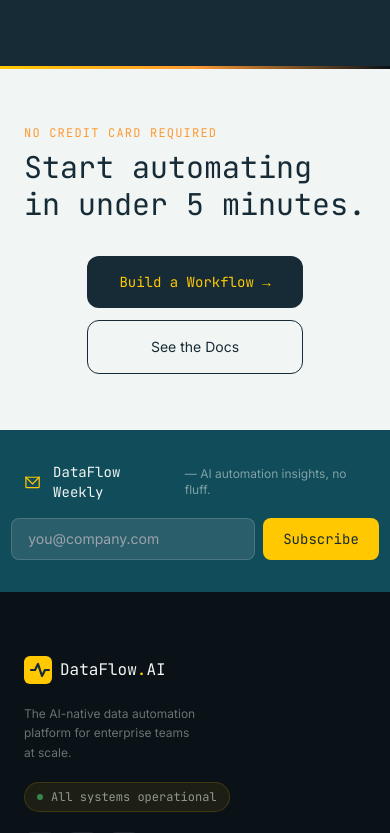
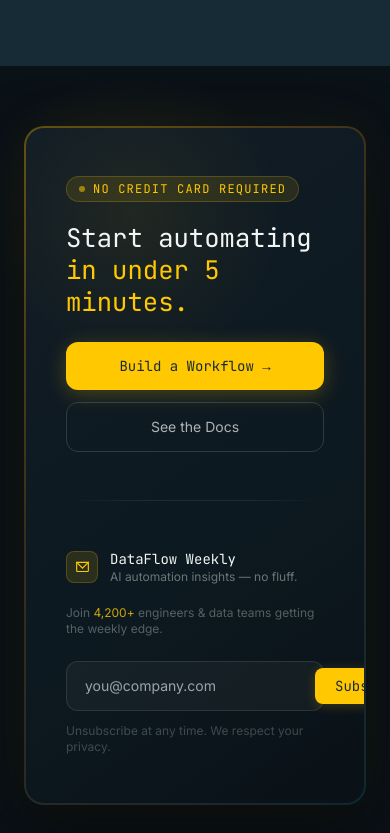
Before and after one commit to Ayushk212/dataflow-ai, a React (Vite) app: page / in a window 390 px wide. Shown: the part 6960-7793 px from the top of the page. Built offline with nearby package versions, Linux system fonts and the light colour scheme.

Commit message:
style: merge CTA + newsletter into unified dark pre-footer card

```diff
--- a/src/components/Footer.jsx
+++ b/src/components/Footer.jsx
@@ -10,80 +10,198 @@
   return (
     <footer role="contentinfo" style={{ background: '#0A1117' }}>
 
-      {/* ── Top divider — thick forsythia accent bar ── */}
-      <div style={{ height: '3px', background: 'linear-gradient(90deg, #FFC801 0%, #FF9932 50%, transparent 100%)' }} />
+      {/* ── Unified CTA + Newsletter card ── */}
+      <div style={{ background: '#0A1117', padding: '60px 0 0' }}>
+        <div className="max-w-7xl mx-auto px-6">
+          {/* Outer glow card */}
+          <div
+            style={{
+              position: 'relative',
+              borderRadius: '20px',
+              padding: '2px',
+              background: 'linear-gradient(135deg, rgba(255,200,1,0.35) 0%, rgba(255,153,50,0.2) 40%, rgba(17,76,90,0.4) 100%)',
+              boxShadow: '0 0 60px rgba(255,200,1,0.06), 0 24px 64px rgba(0,0,0,0.5)',
+            }}
+          >
+            {/* Inner card */}
+            <div
+              style={{
+                borderRadius: '18px',
+                background: 'linear-gradient(145deg, #111C26 0%, #0D1920 60%, #0A1117 100%)',
+                overflow: 'hidden',
+              }}
+            >
+              {/* Subtle top-left glow orb */}
+              <div
+                aria-hidden="true"
+                style={{
+                  position: 'absolute',
+                  top: '-60px',
+                  left: '-40px',
+                  width: '300px',
+                  height: '300px',
+                  borderRadius: '50%',
+                  background: 'radial-gradient(circle, rgba(255,200,1,0.07) 0%, transparent 70%)',
+                  pointerEvents: 'none',
+                }}
+              />
 
-      {/* ── CTA band — Arctic Powder bg, visually loud break from page ── */}
-      <div style={{ background: '#F1F6F4' }}>
-        <div className="max-w-7xl mx-auto px-6 py-14 flex flex-col md:flex-row items-center justify-between gap-8">
-          <div>
-            <p className="font-mono text-xs uppercase tracking-widest mb-2" style={{ color: '#FF9932' }}>
+              <div className="flex flex-col lg:flex-row">
+
+                {/* ── LEFT: CTA ── */}
+                <div
+                  className="flex flex-col justify-center px-10 py-12 flex-1"
+                  style={{ position: 'relative' }}
+                >
+                  {/* Label badge */}
+                  <div
+                    className="inline-flex items-center gap-2 mb-5 self-start px-3 py-1 rounded-full"
+                    style={{
+                      background: 'rgba(255,200,1,0.1)',
+                      border: '1px solid rgba(255,200,1,0.2)',
+                    }}
+                  >
+                    <span
+                      className="w-1.5 h-1.5 rounded-full animate-pulse"
+                      style={{ background: '#FFC801' }}
+                      aria-hidden="true"
+                    />
+                    <span className="font-mono text-xs uppercase tracking-widest" style={{ color: '#FFC801' }}>
                       No credit card required
-            </p>
-            <h2 className="font-mono font-700 text-3xl md:text-4xl leading-tight" style={{ color: '#172B36' }}>
-              Start automating<br />in under 5 minutes.
+                    </span>
+                  </div>
+
+                  <h2
+                    className="font-mono font-700 leading-tight mb-6"
+                    style={{ color: '#F1F6F4', fontSize: 'clamp(1.6rem, 3vw, 2.4rem)' }}
+                  >
+                    Start automating<br />
+                    <span style={{ color: '#FFC801' }}>in under 5 minutes.</span>
                   </h2>
-          </div>
-          <div className="flex flex-col sm:flex-row gap-3 flex-shrink-0">
+
+                  <div className="flex flex-col sm:flex-row gap-3">
                     <a
                       href="#pricing"
-              className="btn-primary font-mono font-700 text-sm px-8 py-4 rounded-xl text-center"
-              style={{ background: '#172B36', color: '#FFC801' }}
+                      className="font-mono font-700 text-sm px-7 py-3.5 rounded-xl text-center transition-all duration-200"
+                      style={{
+                        background: '#FFC801',
+                        color: '#172B36',
+                        boxShadow: '0 4px 20px rgba(255,200,1,0.25)',
+                      }}
+                      onMouseEnter={e => { e.currentTarget.style.background = '#ffd340'; e.currentTarget.style.boxShadow = '0 6px 28px rgba(255,200,1,0.4)' }}
+                      onMouseLeave={e => { e.currentTarget.style.background = '#FFC801'; e.currentTarget.style.boxShadow = '0 4px 20px rgba(255,200,1,0.25)' }}
                     >
                       Build a Workflow →
                     </a>
                     <a
                       href="#features"
-              className="btn-ghost font-sans font-500 text-sm px-8 py-4 rounded-xl text-center"
-              style={{ border: '1.5px solid #172B36', color: '#172B36' }}
+                      className="font-sans text-sm px-7 py-3.5 rounded-xl text-center transition-all duration-200"
+                      style={{
+                        border: '1.5px solid rgba(241,246,244,0.15)',
+                        color: 'rgba(241,246,244,0.7)',
+                      }}
                       onClick={e => e.preventDefault()}
+                      onMouseEnter={e => { e.currentTarget.style.borderColor = 'rgba(241,246,244,0.35)'; e.currentTarget.style.color = '#F1F6F4' }}
+                      onMouseLeave={e => { e.currentTarget.style.borderColor = 'rgba(241,246,244,0.15)'; e.currentTarget.style.color = 'rgba(241,246,244,0.7)' }}
                     >
                       See the Docs
                     </a>
                   </div>
                 </div>
+
+                {/* ── Vertical divider ── */}
+                <div
+                  className="hidden lg:block flex-shrink-0"
+                  style={{
+                    width: '1px',
+                    margin: '32px 0',
+                    background: 'linear-gradient(to bottom, transparent, rgba(255,255,255,0.08) 30%, rgba(255,255,255,0.08) 70%, transparent)',
+                  }}
+                  aria-hidden="true"
+                />
+
+                {/* ── Horizontal divider (mobile) ── */}
+                <div
+                  className="lg:hidden mx-10"
+                  style={{
+                    height: '1px',
+                    background: 'linear-gradient(to right, transparent, rgba(255,255,255,0.08) 30%, rgba(255,255,255,0.08) 70%, transparent)',
+                  }}
+                  aria-hidden="true"
+                />
+
+                {/* ── RIGHT: Newsletter ── */}
+                <div className="flex flex-col justify-center px-10 py-12 flex-1">
+                  {/* Newsletter heading */}
+                  <div className="flex items-center gap-3 mb-2">
+                    <div
+                      className="w-8 h-8 rounded-lg flex items-center justify-center flex-shrink-0"
+                      style={{ background: 'rgba(255,200,1,0.12)', border: '1px solid rgba(255,200,1,0.2)' }}
+                    >
+                      <svg width="15" height="15" viewBox="0 0 18 18" fill="none" aria-hidden="true">
+                        <path d="M2 4h14v10a1 1 0 0 1-1 1H3a1 1 0 0 1-1-1V4z" stroke="#FFC801" strokeWidth="1.4"/>
+                        <path d="M2 4l7 7 7-7" stroke="#FFC801" strokeWidth="1.4" strokeLinecap="round"/>
+                      </svg>
+                    </div>
+                    <div>
+                      <p className="font-mono font-700 text-sm" style={{ color: '#F1F6F4' }}>
+                        DataFlow Weekly
+                      </p>
+                      <p className="font-sans text-xs" style={{ color: 'rgba(217,232,226,0.45)' }}>
+                        AI automation insights — no fluff.
+                      </p>
+                    </div>
                   </div>
 
-      {/* ── Newsletter bar — Nocturnal Expedition strip ── */}
-      <div style={{ background: '#114C5A' }}>
-        <div className="max-w-7xl mx-auto px-6 py-8 flex flex-col sm:flex-row items-center gap-4">
-          <div className="flex items-center gap-3 flex-shrink-0">
-            <svg width="18" height="18" viewBox="0 0 18 18" fill="none" aria-hidden="true">
-              <path d="M2 4h14v10a1 1 0 0 1-1 1H3a1 1 0 0 1-1-1V4z" stroke="#FFC801" strokeWidth="1.3"/>
-              <path d="M2 4l7 7 7-7" stroke="#FFC801" strokeWidth="1.3" strokeLinecap="round"/>
-            </svg>
-            <span className="font-mono text-sm font-600" style={{ color: '#F1F6F4' }}>
-              DataFlow Weekly
-            </span>
-            <span className="font-sans text-xs" style={{ color: 'rgba(217,232,226,0.55)' }}>
-              — AI automation insights, no fluff.
-            </span>
-          </div>
-          <div className="flex gap-2 flex-1 max-w-md sm:ml-auto">
+                  {/* Trust line */}
+                  <p className="font-sans text-xs mb-6 mt-3" style={{ color: 'rgba(217,232,226,0.35)' }}>
+                    Join&nbsp;<span style={{ color: 'rgba(255,200,1,0.8)' }}>4,200+</span> engineers &amp; data teams getting the weekly edge.
+                  </p>
+
+                  {/* Email input */}
+                  <div
+                    className="flex gap-2 rounded-xl p-1.5"
+                    style={{
+                      background: 'rgba(255,255,255,0.04)',
+                      border: '1px solid rgba(255,255,255,0.1)',
+                    }}
+                  >
                     <label htmlFor="newsletter-email" className="sr-only">Email address</label>
                     <input
                       id="newsletter-email"
                       type="email"
                       placeholder="you@company.com"
-              className="flex-1 rounded-lg px-4 py-2.5 font-sans text-sm outline-none"
-              style={{
-                background: 'rgba(255,255,255,0.1)',
-                border: '1px solid rgba(255,255,255,0.15)',
-                color: '#F1F6F4',
-              }}
+                      className="flex-1 bg-transparent px-3 py-2 font-sans text-sm outline-none"
+                      style={{ color: '#F1F6F4' }}
                     />
                     <button
                       type="button"
-              className="btn-primary font-mono font-700 text-sm px-5 py-2.5 rounded-lg whitespace-nowrap"
-              style={{ background: '#FFC801', color: '#172B36' }}
+                      className="font-mono font-700 text-sm px-5 py-2 rounded-lg whitespace-nowrap flex-shrink-0 transition-all duration-200"
+                      style={{
+                        background: '#FFC801',
+                        color: '#172B36',
+                        boxShadow: '0 2px 12px rgba(255,200,1,0.2)',
+                      }}
+                      onMouseEnter={e => { e.currentTarget.style.background = '#ffd340'; }}
+                      onMouseLeave={e => { e.currentTarget.style.background = '#FFC801'; }}
                     >
                       Subscribe
                     </button>
                   </div>
+
+                  {/* Fine print */}
+                  <p className="font-sans text-xs mt-3" style={{ color: 'rgba(217,232,226,0.25)' }}>
+                    Unsubscribe at any time. We respect your privacy.
+                  </p>
+                </div>
+
+              </div>
+            </div>
+          </div>
         </div>
       </div>
 
-      {/* ── Main footer body — near-black, clearly separate ── */}
+      {/* ── Main footer body ── */}
       <div className="max-w-7xl mx-auto px-6 py-16 grid grid-cols-2 md:grid-cols-4 gap-10">
         {/* Brand col */}
         <div className="col-span-2 md:col-span-1">
@@ -168,7 +286,6 @@
           <p className="font-sans text-xs" style={{ color: 'rgba(217,232,226,0.25)' }}>
             © {year} DataFlow AI, Inc. All rights reserved.
           </p>
-          {/* Big oversized wordmark — like the reference video */}
           <p className="font-mono text-xs tracking-[0.3em] uppercase"
             style={{ color: 'rgba(217,232,226,0.1)' }}>
             dataflow · ai · automation
```
Lines whose indentation alone changed are shown as unchanged.
